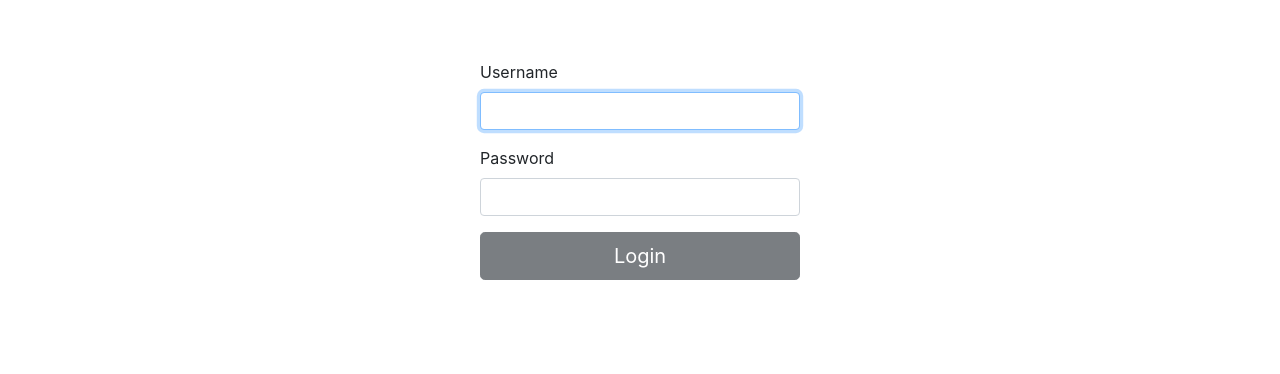
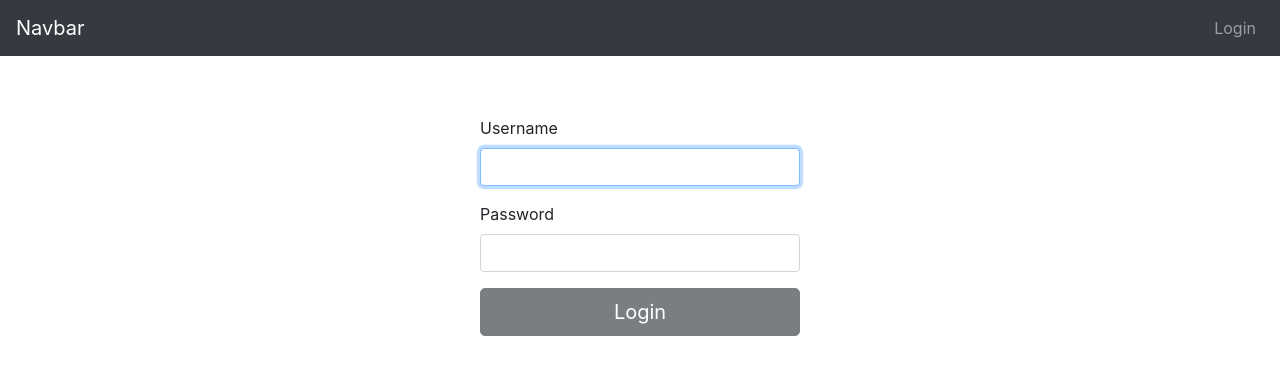
Before and after one commit to EchuSosa/dssd, a React (Create React App) app: page / in a window 1280 px wide. Shown: the top 374 px of the page. Built offline with nearby package versions, Linux system fonts and the light colour scheme.

Commit message:
hasta el nav

```diff
--- a/src/App.js
+++ b/src/App.js
@@ -7,10 +7,13 @@ import ChiefResult from "./containers/chief-result";
 import ListOfProtocols from "./containers/protocols-list";
 import Monitoring from "./containers/Monitoring";
 import NotFoundPage from "./containers/not-found";
+import Navbar from "./components/navbar"
 
 class App extends React.Component {
   render() {
     return (
+      <>
+      <Navbar/>
       <Router>
         <Switch>
           <Route path="/" exact component={Login} />
@@ -22,6 +25,7 @@ class App extends React.Component {
           <Route path="/*" component={NotFoundPage} />
         </Switch>
       </Router>
+      </>
     );
   }
 }
--- /dev/null
+++ b/src/components/navbar.js
@@ -0,0 +1,37 @@
+import React from 'react';
+import { Navbar, Nav } from "react-bootstrap";
+
+class AppNavbar extends React.Component {
+
+    render() {
+        const uid= localStorage.getItem("userId") ? localStorage.getItem("userId") : null;
+
+        const handleLogout = () => {
+            localStorage.clear();
+
+        };
+
+
+        return (
+            <>
+            <Navbar bg="dark" variant="dark">
+              <Navbar.Brand href="#home">Navbar</Navbar.Brand>
+    { uid ?
+              <Nav className="ml-auto">
+                <Nav.Link
+                onClick={handleLogout}
+                href="/"
+                >
+                Logout</Nav.Link>
+              </Nav>
+              :
+              <Nav className="ml-auto">
+              <Nav.Link href="#home">Login</Nav.Link>
+            </Nav>
+    }
+            </Navbar>
+          </>
+        )
+    }
+};
+export default AppNavbar;
--- a/src/containers/chief-of-project.js
+++ b/src/containers/chief-of-project.js
@@ -8,6 +8,7 @@ import "./Chief.css";
 
 export default function ChiefOfProject() {
   const [id, setId] = useState(null);
+  const [uid, setUid] = useState(null);
   const [name, setName] = useState("");
   const [endDate, setEndDate] = useState(null);
   const [projects, setProjects] = useState([]);
@@ -25,11 +26,13 @@ export default function ChiefOfProject() {
 
   useEffect(() => {
     getProjects();
+    setUid(localStorage.getItem("userId"))
+    console.log(uid)
   }, []);
 
   const handleSubmit = async (event) => {
     event.preventDefault();
-    createProject(name, endDate);
+    createProject(name, endDate, uid);
 
     /*if (data && data.response) {
       setId(data.response)
@@ -39,9 +42,8 @@ export default function ChiefOfProject() {
     */
   };
 
-  const handleShowProtocols = async (event) => {
-    console.log("#1", event)
-    history.push(`/projects/${id}/protocols`);
+  const handleShowProtocols = async () => {
+
   };
 
   const handleStartProject = async (event) => {
@@ -89,13 +91,17 @@ export default function ChiefOfProject() {
                     <tr>
                       <td>{project.id}</td>
                       <td>{project.name}</td>
-                      <td> <Button
+                      <td>
+                        <Button
                       variant="dark"
                       size="sm"
-                      onClick={handleShowProtocols}
-                    >
+                      //onClick={handleShowProtocols}
+                      onClick={() => { handleShowProtocols(); history.push(`/projects/${project.id}/protocols`); }
+                      }
+                      >
                       Ver Protocolos
-                    </Button></td>
+                    </Button>
+                    </td>
                     <td>
                     <Button
                       variant="danger"
--- a/src/service/create-project.js
+++ b/src/service/create-project.js
@@ -1,10 +1,11 @@
 import axios from "axios";
 
-export const createProject = async (name, endDate) => {
+export const createProject = async (name, endDate, uid) => {
   const response = await axios
     .post("http://localhost:5000/createNewProject", {
       name: name,
       endDate: endDate,
+      user_id: uid
     })
     .then((response) => {
       return response;
```
Also changed, not shown: 1 other file (tests, documents, lock files or other folders).
